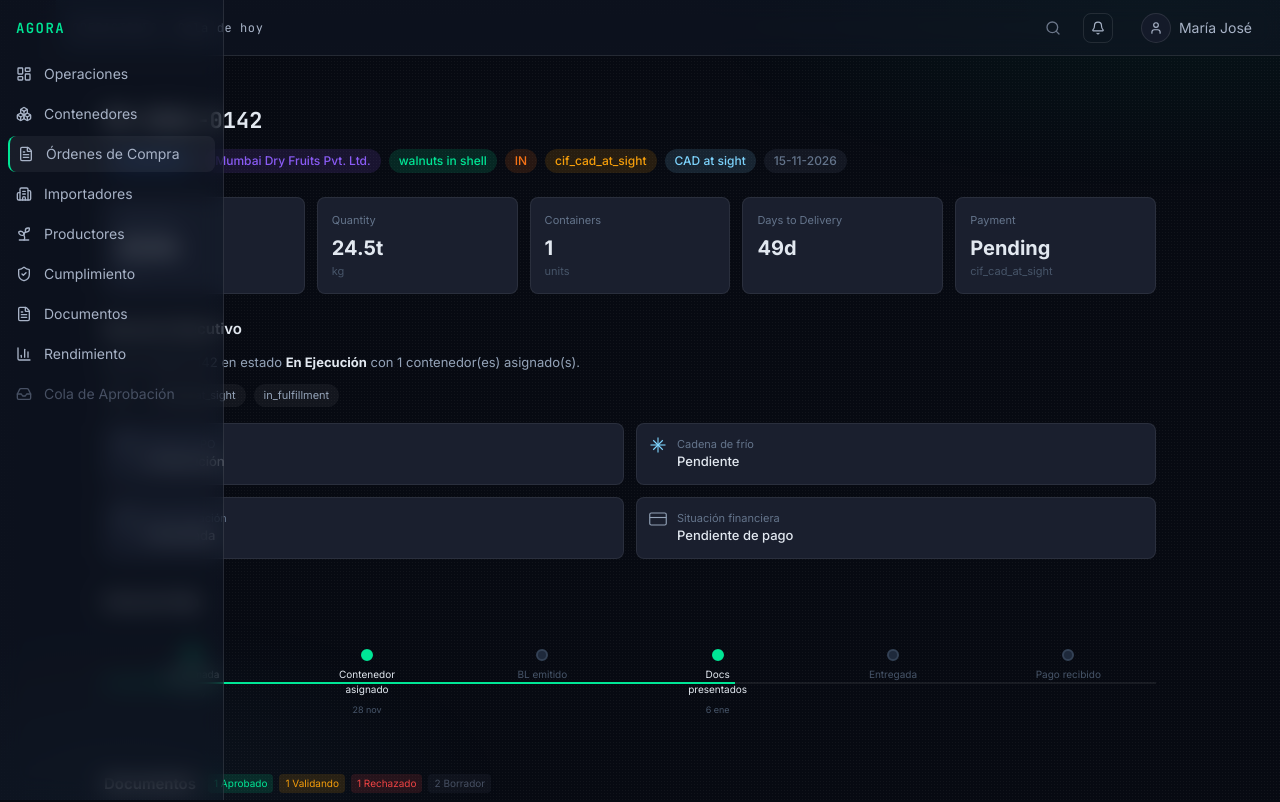
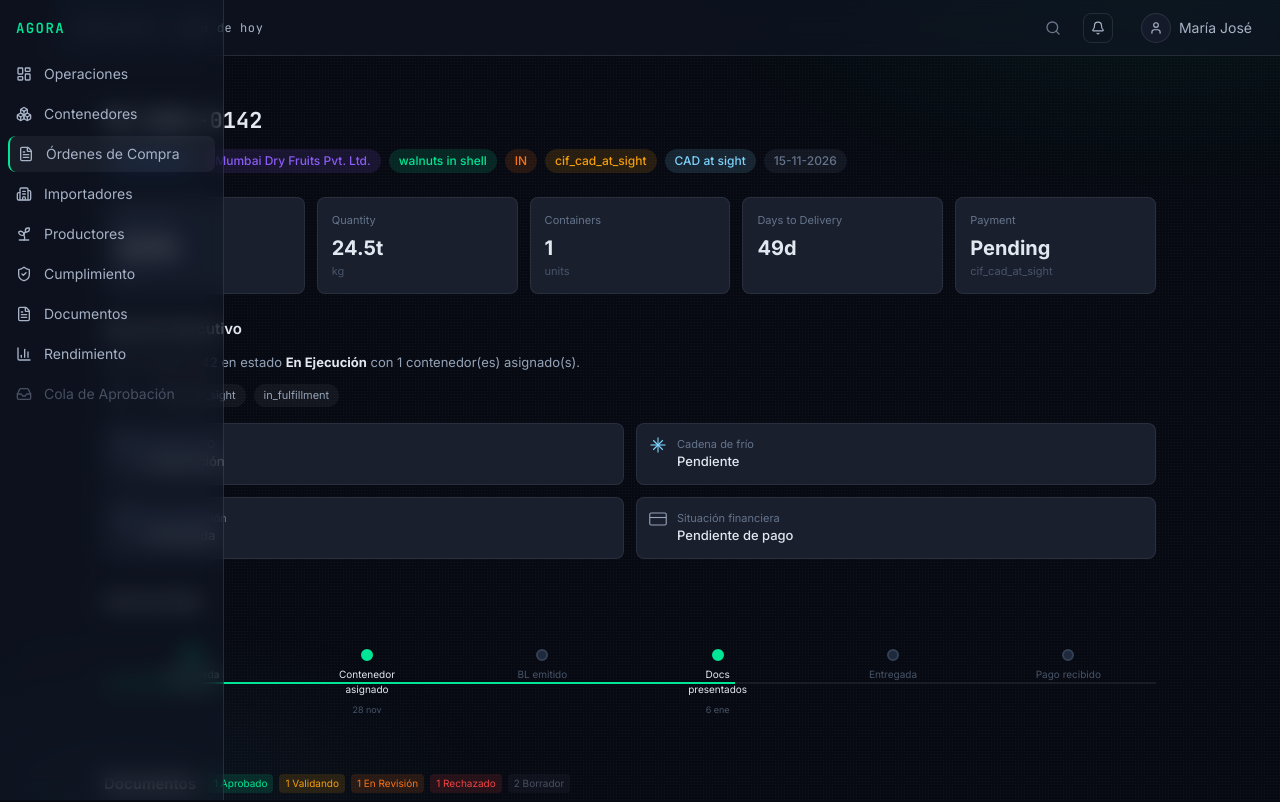
Before and after one commit to sebastianibanezm/Agora, a Next.js app: page /purchase-orders/PO-2026-0142 in a window 1280 px wide. Shown: the top 802 px of the page. Built offline with nearby package versions, Linux system fonts and the light colour scheme.

Commit message:
fix(documents): fix weak provenance test, add submitted/under_review status pills

```diff
--- a/components/documents/DocumentsSection.tsx
+++ b/components/documents/DocumentsSection.tsx
@@ -32,6 +32,8 @@ export function DocumentsSection({ ownerId, ownerType, perspective }: Props) {
   const counts = {
     approved:   all.filter(d => d.status === 'approved').length,
     validating: all.filter(d => d.status === 'validating').length,
+    submitted:   all.filter(d => d.status === 'submitted').length,
+    under_review: all.filter(d => d.status === 'under_review').length,
     rejected:   all.filter(d => d.status === 'rejected').length,
     draft:      all.filter(d => d.status === 'draft').length,
   }
@@ -56,6 +58,8 @@ export function DocumentsSection({ ownerId, ownerType, perspective }: Props) {
         <div className="flex gap-1.5">
           {counts.approved > 0 && <Pill n={counts.approved} color="#00E696" label={t('statuses.approved')} />}
           {counts.validating > 0 && <Pill n={counts.validating} color="#F59E0B" label={t('statuses.validating')} />}
+          {counts.submitted > 0 && <Pill n={counts.submitted} color="#3B82F6" label={t('statuses.submitted')} />}
+          {counts.under_review > 0 && <Pill n={counts.under_review} color="#F97316" label={t('statuses.under_review')} />}
           {counts.rejected > 0 && <Pill n={counts.rejected} color="#EF4444" label={t('statuses.rejected')} />}
           {counts.draft > 0 && <Pill n={counts.draft} color="#475063" label={t('statuses.draft')} />}
         </div>
```
Also changed, not shown: 1 other file (tests, documents, lock files or other folders).
